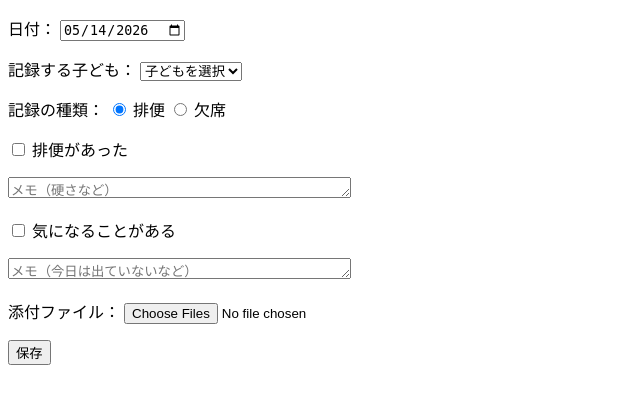
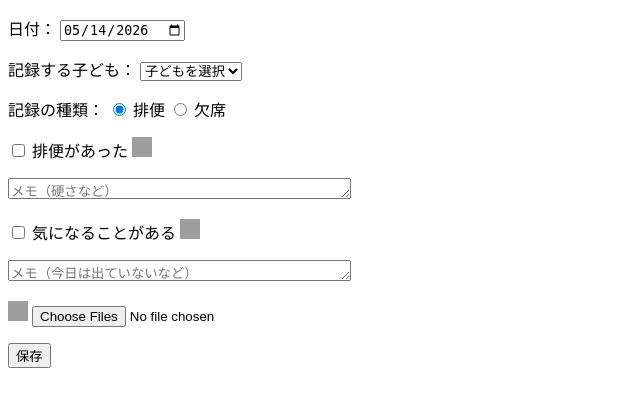
Before and after one commit to mt-codes-eng/OuchiCalendar, a Django app: page /ouchi-calendar/records/create/ in a window 1280 px wide. Shown: the part 32-439 px from the top of the page, without its empty margins (0-640 px from the left). Run offline with Django 5.2, Linux system fonts and the light colour scheme; the visitor is signed in with stand-in values (Sample User, id 1); data that the repository does not hold is empty; grey boxes are pictures that could not be loaded.

Commit message:
templates: records/record_form.htmlにアイコンを追加

```diff
--- a/templates/records/record_form.html
+++ b/templates/records/record_form.html
@@ -1,5 +1,6 @@
 <!-- templates/records/record_form.html -->
 {% extends "base_flow.html" %}
+{% load static %}
 {% block title %}記録 | おうちカレンダー{% endblock %}
 
 {% block flow_left %}
@@ -82,8 +83,10 @@
     <!-- 排便フォーム -->
     <div id="bowel-fields">
         <p>
+    <p>
             {{ bowel_form.has_bowel_movement }}
             {{ bowel_form.has_bowel_movement.label }}
+            <img src="{% static 'images/icons/bowel_movement.svg' %}" alt="排便" width="20" height="20">
         </p>
         <p>
             {{ bowel_form.memo }}
@@ -91,12 +94,13 @@
         <p>
             {{ bowel_form.has_concern }}
             {{ bowel_form.has_concern.label }}
+            <img src="{% static 'images/icons/attention.svg' %}" alt="気になること" width="20" height="20">
         </p>
         <p>
             {{ bowel_form.concern_memo }}
         </p>
         <p>
-            <label for="id_bowel_files">添付ファイル：</label>
+            <img src="{% static 'images/icons/clip.svg' %}" alt="添付ファイル" width="20" height="20">
             <input type="file" id="id_bowel_files" name="bowel_files" multiple>
         </p>
         {% if mode == "edit" %}
@@ -140,12 +144,13 @@
         <p>
             {{ absence_form.is_absent }}
             {{ absence_form.is_absent.label }}
+            <img src="{% static 'images/icons/house.svg' %}" alt="欠席" width="20" height="20">
         </p>
         <p>
             {{ absence_form.memo }}
         </p>
         <p>
-            <label for="id_absence_files">添付ファイル：</label>
+            <img src="{% static 'images/icons/clip.svg' %}" alt="添付ファイル" width="20" height="20">
             <input type="file" id="id_absence_files" name="absence_files" multiple>
         </p>
         {% if mode == "edit" %}
```
